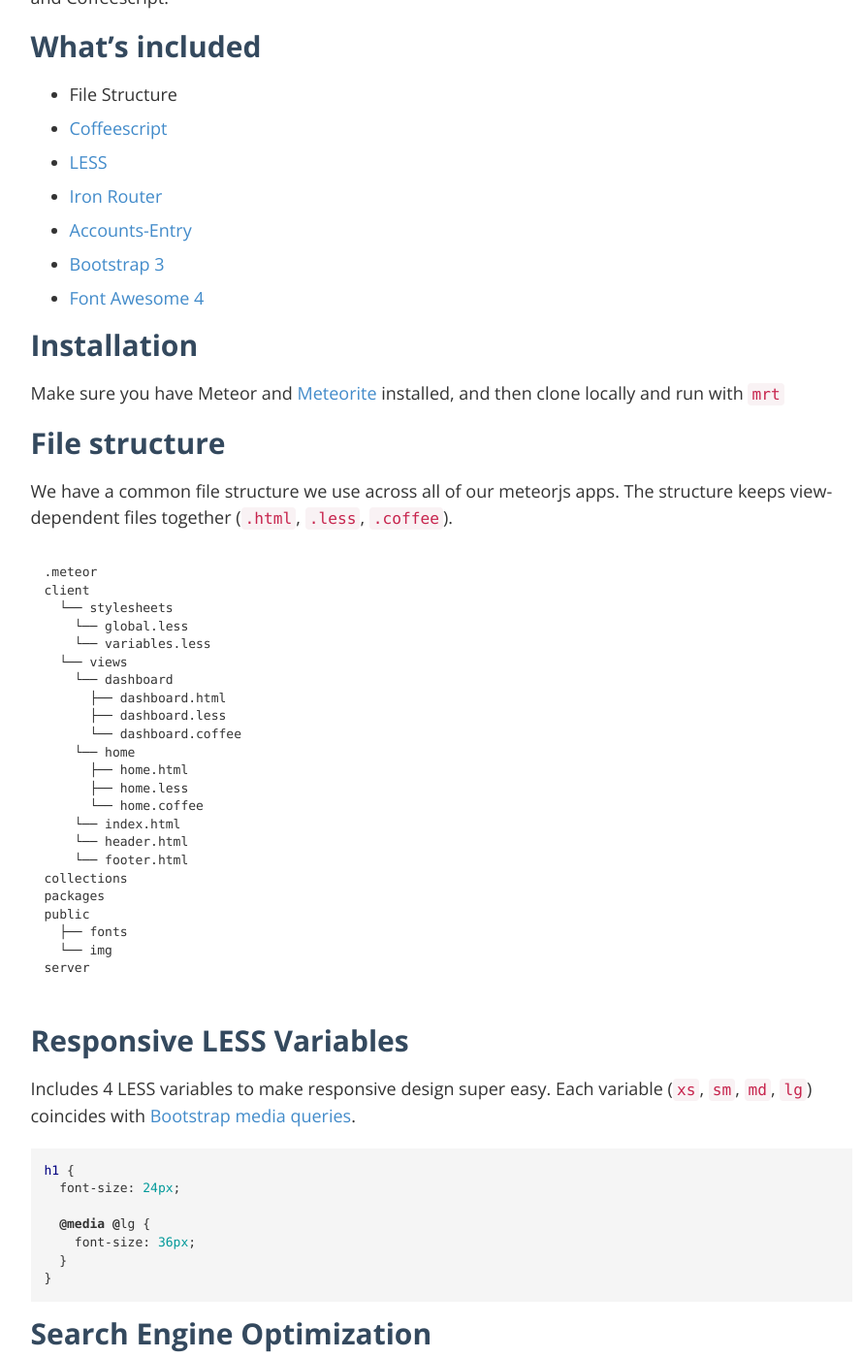
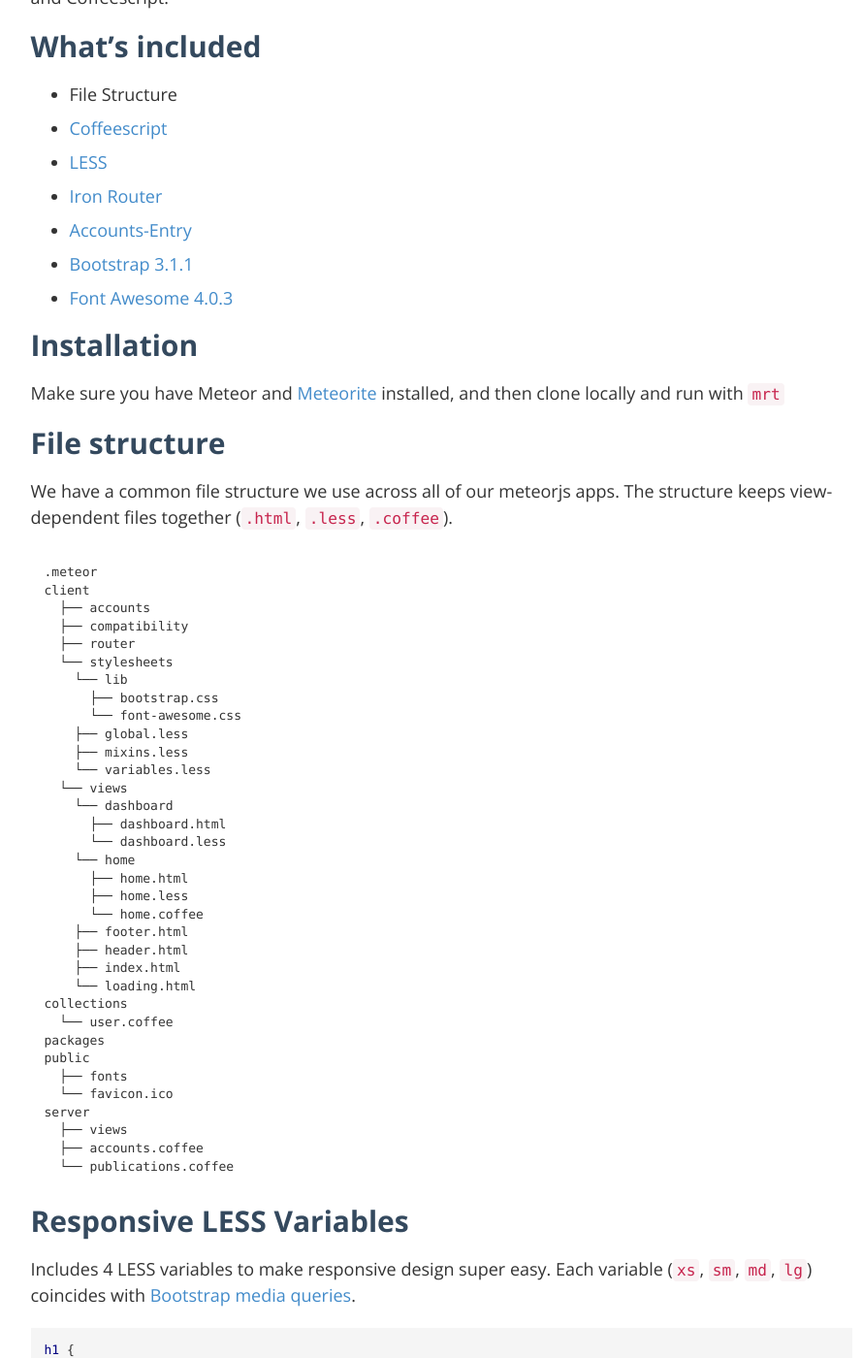
Before and after one commit to Differential/meteor-boilerplate, a Jekyll site: the page built from index.markdown, in a window 1280 px wide and 1400 px high, scrolled down 486 px. Shown: the whole window at 97% size, without its empty margins (331-1220 px from the left). Built offline with Jekyll 4.4.1, drawn with Linux system fonts in a browser that asks for light colours; nearby versions of some CDN libraries; Markdown is read by kramdown in place of the engine named in the settings.

Commit message:
Update index.markdown

````diff
--- a/index.markdown
+++ b/index.markdown
@@ -16,8 +16,8 @@
 * <a href="http://lesscss.org/" target="_blank">LESS</a>
 * <a href="https://github.com/EventedMind/iron-router" target="_blank">Iron Router</a>
 * <a href="http://github.differential.io/accounts-entry" target="_blank">Accounts-Entry</a>
-* <a href="http://getbootstrap.com" target="_blank">Bootstrap 3</a>
-* <a href="http://fontawesome.io/" target="_blank">Font Awesome 4</a>
+* <a href="http://getbootstrap.com" target="_blank">Bootstrap 3.1.1</a>
+* <a href="http://fontawesome.io/" target="_blank">Font Awesome 4.0.3</a>
 
 ## Installation
 
@@ -30,28 +30,38 @@
 ```
 .meteor
 client
+  ├── accounts
+  ├── compatibility
+  ├── router
   └── stylesheets
-    └── global.less
+    └── lib
+      ├── bootstrap.css
+      └── font-awesome.css
+    ├── global.less
+    ├── mixins.less
     └── variables.less
   └── views
     └── dashboard
       ├── dashboard.html
-      ├── dashboard.less
-      └── dashboard.coffee
+      └── dashboard.less
     └── home
       ├── home.html
       ├── home.less
       └── home.coffee
-    └── index.html
-    └── header.html
-    └── footer.html
+    ├── footer.html
+    ├── header.html
+    ├── index.html
+    └── loading.html
 collections
+  └── user.coffee
 packages
 public
   ├── fonts
-  └── img
+  └── favicon.ico
 server
-
+  ├── views
+  ├── accounts.coffee
+  └── publications.coffee
 ```
 
 ## Responsive LESS Variables
````
Also changed, not shown: other parts of index.markdown (+1 -1 lines).
